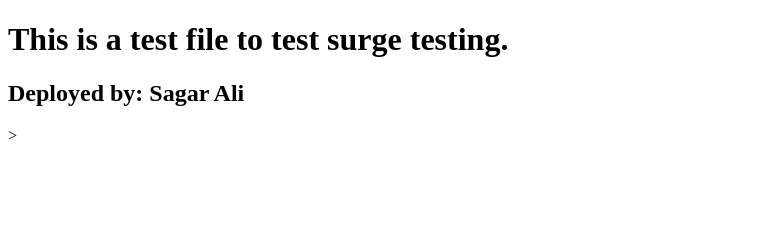
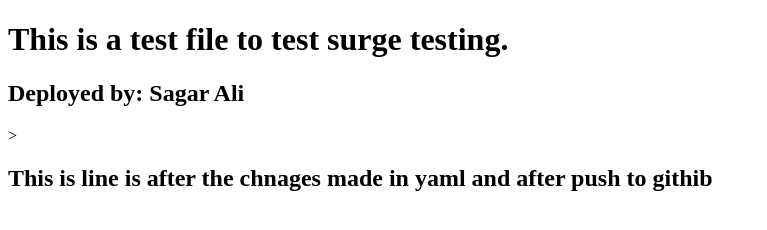
Before and after one commit to SagarAlii/Surge-Test, a plain HTML site: page index.html in a window 1280 px wide. Shown: the whole page, without its empty margins (0-767 px from the left). Drawn offline with Linux system fonts and the light colour scheme.

Commit message:
2nd commit after changes made

```diff
--- a/index.html
+++ b/index.html
@@ -9,5 +9,6 @@
 <body>
     <H1>This is a test file to test surge testing.</H1>
     <h2>Deployed by: Sagar Ali </h2>>
+    <h2>This is line is after the chnages made in yaml and after push to githib</h2>
 </body>
 </html>
```
